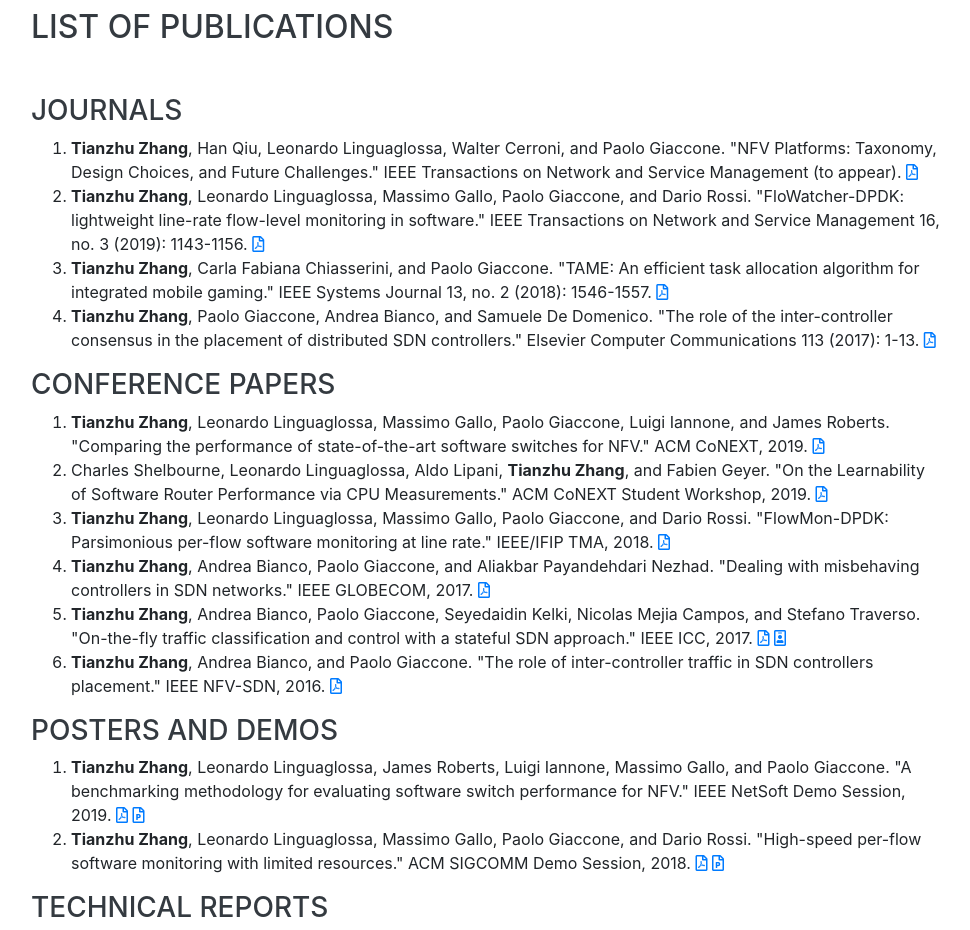
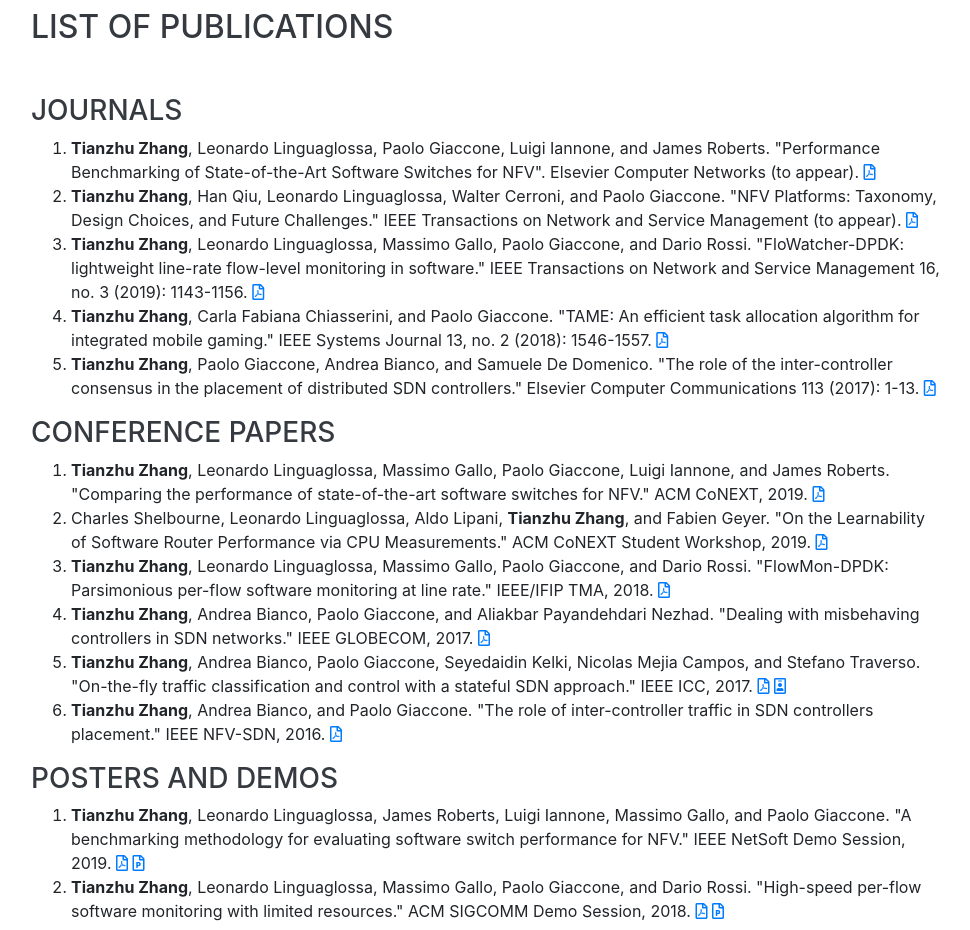
Before and after one commit to ztz1989/ztz1989.github.io, a website with bundled scripts: page index.html in a window 1280 px wide. Shown: the part 840-1770 px from the top of the page, without its empty margins (289-1259 px from the left). Built offline with nearby package versions, Linux system fonts and the light colour scheme; a web font is replaced by a local one.

Commit message:
minor fix

```diff
--- a/index.html
+++ b/index.html
@@ -205,6 +205,12 @@
         <div class="subheading mb-3"></div>
 		      <h3>Journals</h3>
         <ol>
+	  <li>
+	  <b>Tianzhu Zhang</b>, Leonardo Linguaglossa, Paolo Giaccone, Luigi Iannone, and James Roberts. "Performance Benchmarking of State-of-the-Art Software Switches for NFV". Elsevier Computer Networks (to appear).
+        <a href="papers/comnet21.pdf" target="_blank">
+          <i class="far fa-file-pdf"></i>
+        </a>
+	  </li>
 	  <li>
 	  <b>Tianzhu Zhang</b>, Han Qiu, Leonardo Linguaglossa, Walter Cerroni, and Paolo Giaccone. "NFV Platforms: Taxonomy, Design Choices, and Future Challenges." IEEE Transactions on Network and Service Management (to appear).
         <a href="papers/tnsm20.pdf" target="_blank">
```
Also changed, not shown: 1 other file.
